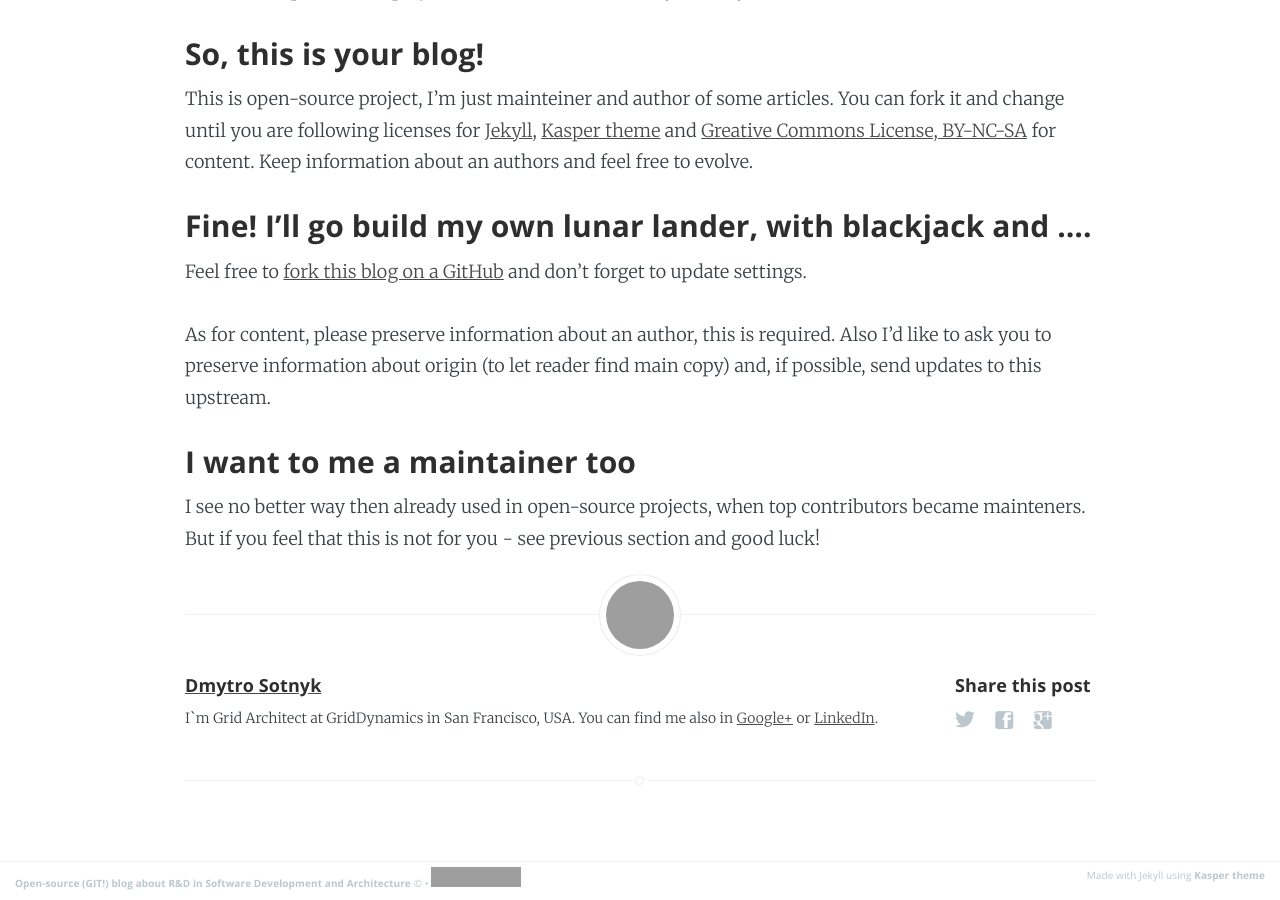
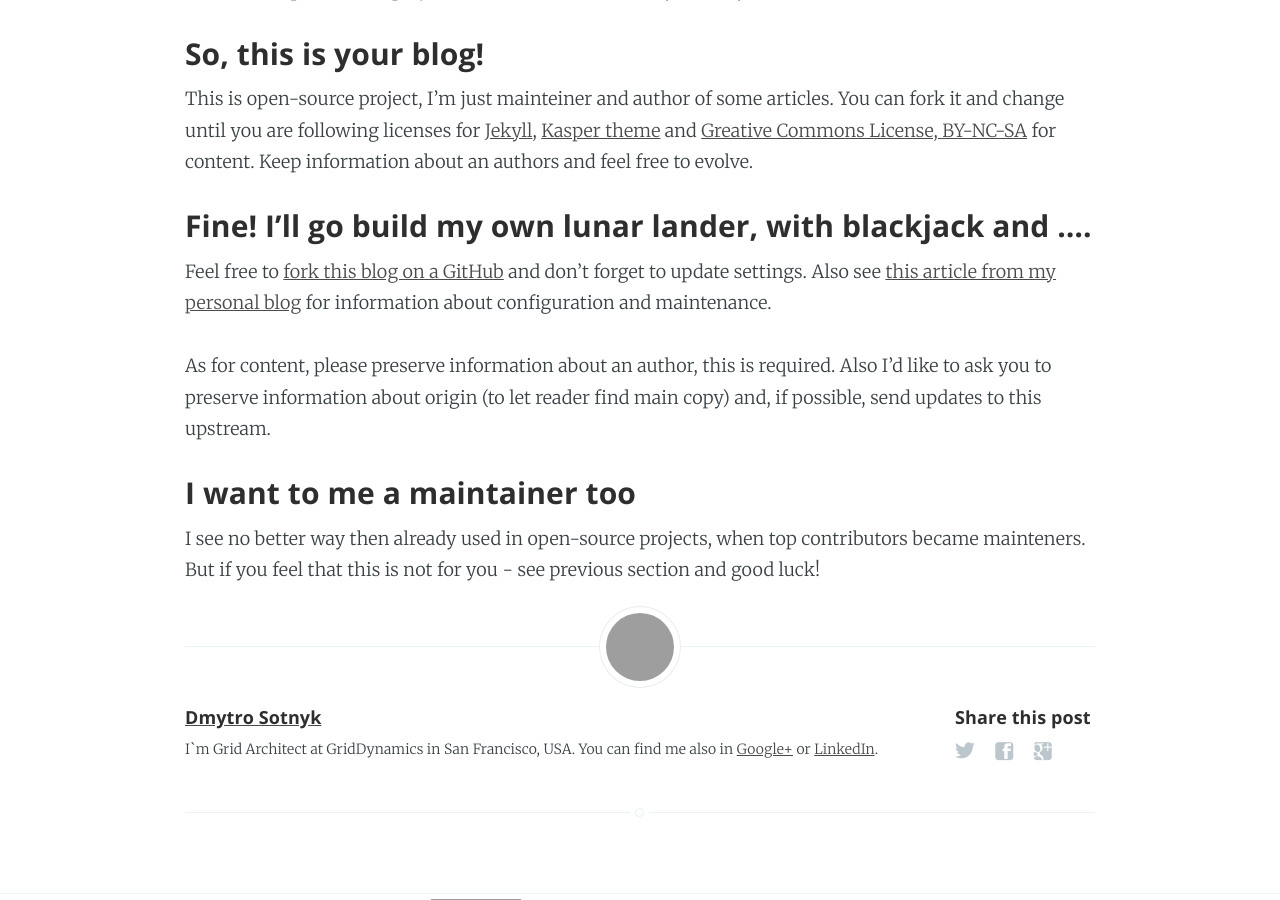
Before and after one commit to rndblog/rndblog.github.io, a Jekyll site: the page built from _posts/2015-03-29-welcome.markdown, in a window 1280 px wide and 900 px high, scrolled down 1904 px. Built offline with Jekyll 4.4.1, drawn with Linux system fonts in a browser that asks for light colours; Markdown is read by kramdown in place of the engine named in the settings; comment, search, counter and statistics services are not loaded; grey boxes are pictures that could not be loaded.

Commit message:
Init settings

```diff
--- a/_posts/2015-03-29-welcome.markdown
+++ b/_posts/2015-03-29-welcome.markdown
@@ -57,7 +57,7 @@ This is open-source project, I'm just mainteiner and author of some articles. Yo
 
 ### Fine! I'll go build my own lunar lander, with blackjack and ....
 
-Feel free to [fork this blog on a GitHub](https://github.com/rndblog/rndblog.github.io) and don't forget to update settings.
+Feel free to [fork this blog on a GitHub](https://github.com/rndblog/rndblog.github.io) and don't forget to update settings. Also see [this article from my personal blog](http://sotnikdv.github.io/common/beginners/2015/03/29/do-you-wanna-blog-too.html) for information about configuration and maintenance.
 
 As for content, please preserve information about an author, this is required. Also I'd like to ask you to preserve information about origin (to let reader find main copy) and, if possible, send updates to this upstream.
 
```
